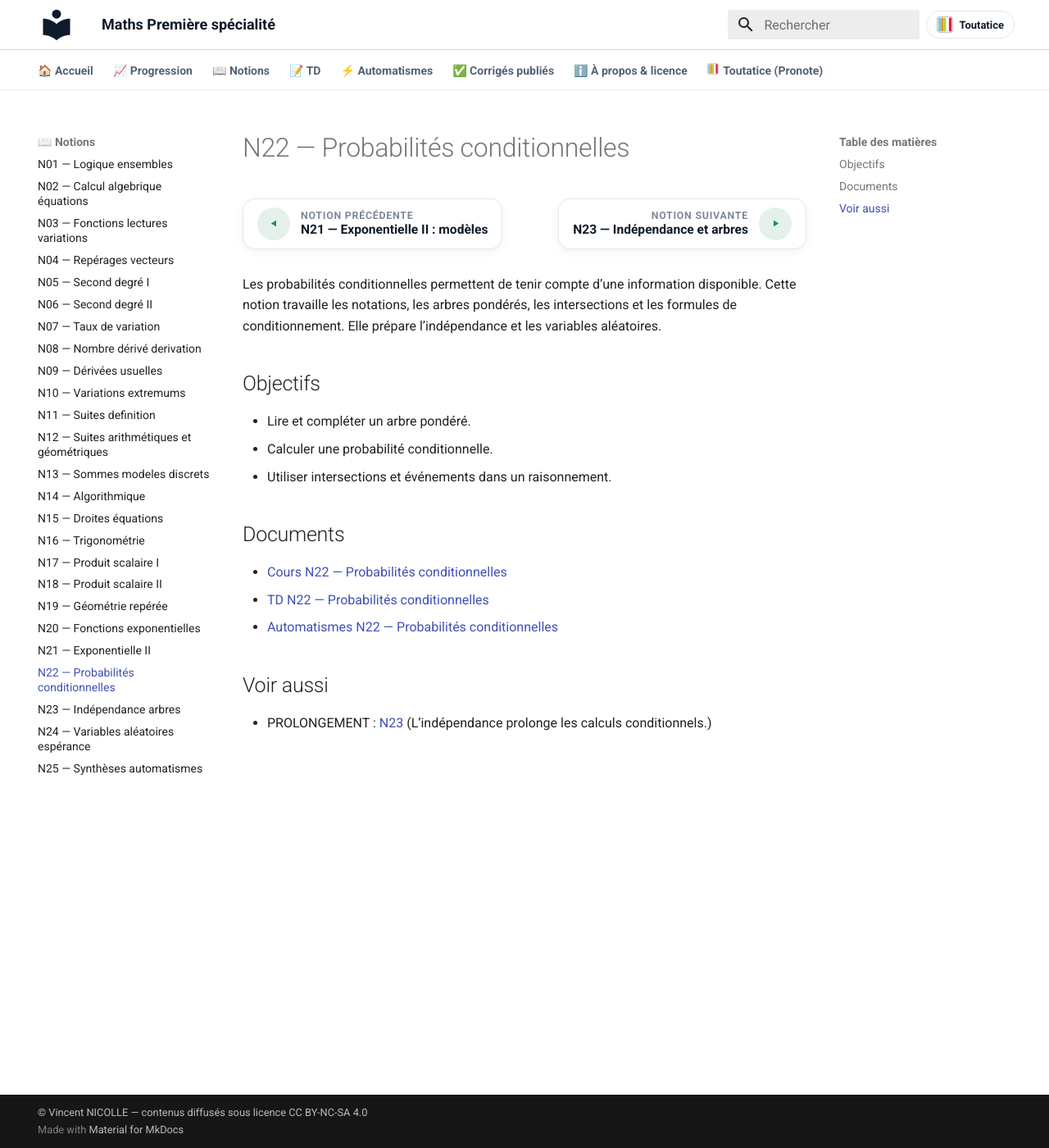
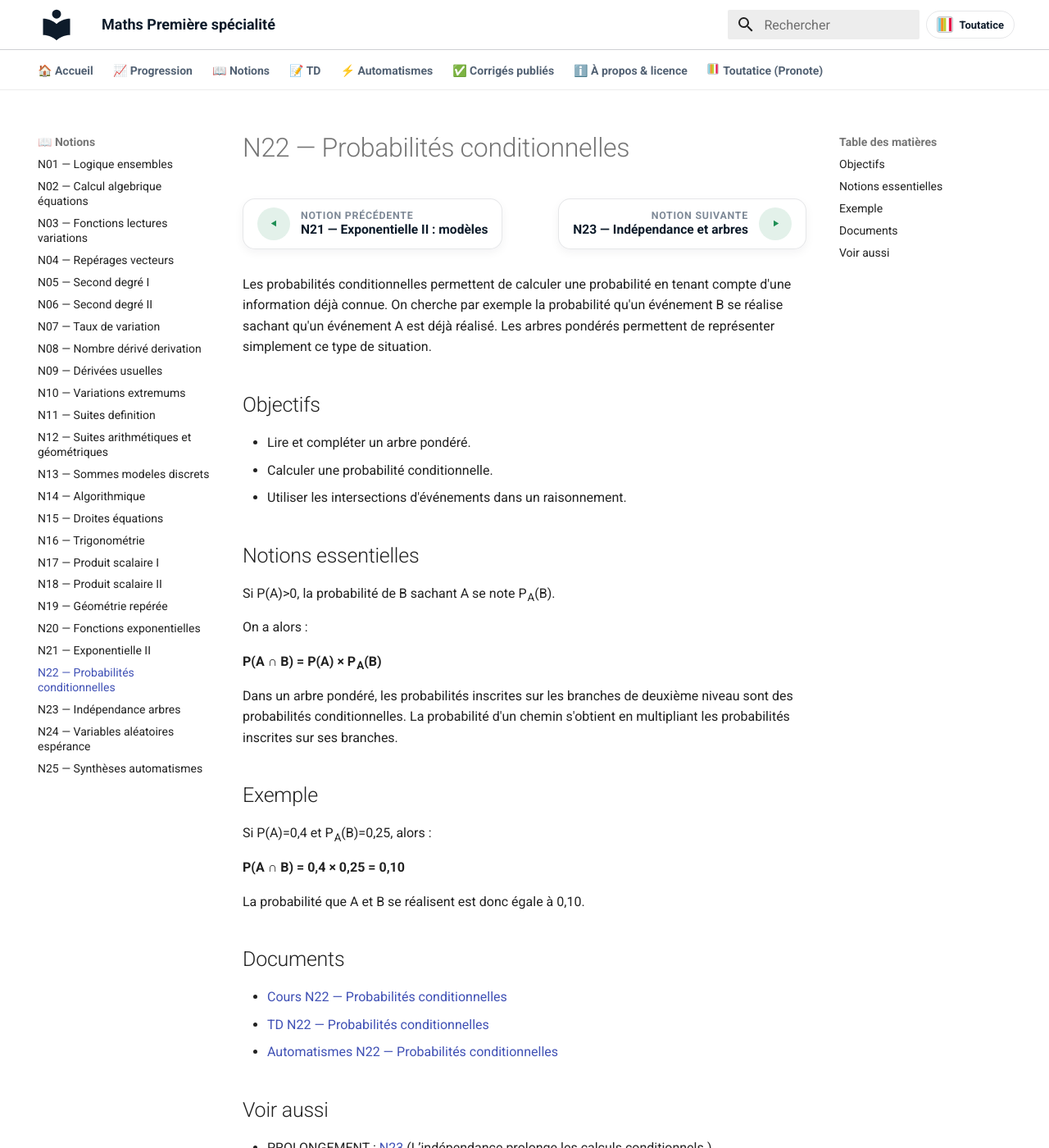
Before and after one commit to vnicolle56610/maths-premiere-specialite, an MkDocs documentation site: the page built from docs/notions/N22-probabilites-conditionnelles.md, in a window 1280 px wide and 1400 px high. Shown: the whole window at 82% size. Built offline with MkDocs 1.6.1 and Material for MkDocs 9.7.7, drawn with Linux system fonts in a browser that asks for light colours.

Commit message:
content: enrichit la page N22 probabilités conditionnelles

```diff
--- a/docs/notions/N22-probabilites-conditionnelles.md
+++ b/docs/notions/N22-probabilites-conditionnelles.md
@@ -12,13 +12,31 @@ description: Cours et exercices de Première spécialité pour calculer avec des
 </nav>
 <!-- NOTION-NAV:END -->
 
-Les probabilités conditionnelles permettent de tenir compte d’une information disponible. Cette notion travaille les notations, les arbres pondérés, les intersections et les formules de conditionnement. Elle prépare l’indépendance et les variables aléatoires.
+Les probabilités conditionnelles permettent de calculer une probabilité en tenant compte d'une information déjà connue. On cherche par exemple la probabilité qu'un événement B se réalise sachant qu'un événement A est déjà réalisé. Les arbres pondérés permettent de représenter simplement ce type de situation.
 
 ## Objectifs
 
 - Lire et compléter un arbre pondéré.
 - Calculer une probabilité conditionnelle.
-- Utiliser intersections et événements dans un raisonnement.
+- Utiliser les intersections d'événements dans un raisonnement.
+
+## Notions essentielles
+
+Si P(A)>0, la probabilité de B sachant A se note P<sub>A</sub>(B).
+
+On a alors :
+
+**P(A ∩ B) = P(A) × P<sub>A</sub>(B)**
+
+Dans un arbre pondéré, les probabilités inscrites sur les branches de deuxième niveau sont des probabilités conditionnelles. La probabilité d'un chemin s'obtient en multipliant les probabilités inscrites sur ses branches.
+
+## Exemple
+
+Si P(A)=0,4 et P<sub>A</sub>(B)=0,25, alors :
+
+**P(A ∩ B) = 0,4 × 0,25 = 0,10**
+
+La probabilité que A et B se réalisent est donc égale à 0,10.
 
 ## Documents
 
```
